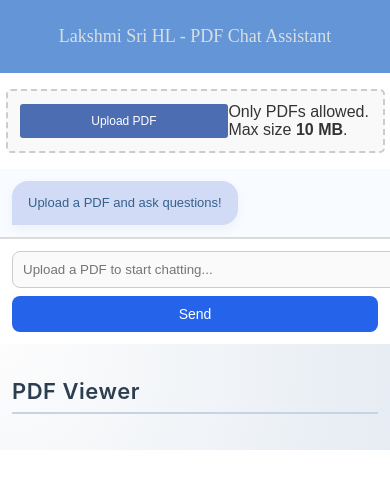
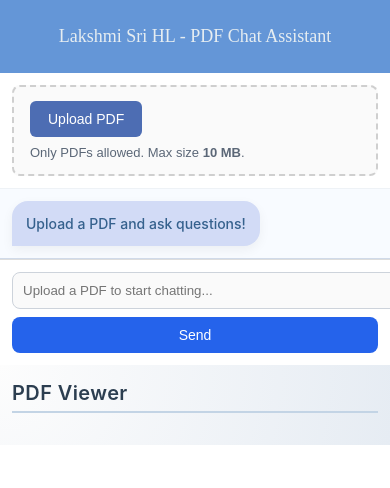
Before and after one commit to Lakshmisri24/pdf-notebook, a React (Create React App) app: page / in a window 390 px wide. Shown: the top 488 px of the page. Built offline with nearby package versions, Linux system fonts and the light colour scheme.

Commit message:
Update PdfChatApp.css

```diff
--- a/src/Component/PdfChatApp.css
+++ b/src/Component/PdfChatApp.css
@@ -1,4 +1,4 @@
-
+/* App shell */
 .pdf-chat-app {
   display: flex;
   flex-direction: column;
@@ -9,16 +9,16 @@
 }
 
 .pdf-chat-header {
-    display: flex;
-    justify-content: center;
-    align-items: center;
-  padding: 4px 12px;
+  display: flex;
+  justify-content: center;
+  align-items: center;
+  padding: 6px 12px;
   background: #6496d7;
-  color: rgb(216, 222, 225);
+  color: #e6edf1;
   font-size: 22px;
-  font-weight:lighter;
+  font-weight: 400;
   text-align: center;
-  font-family:cursive;
+  font-family: cursive;
 }
 
 .pdf-chat-main {
@@ -26,137 +26,96 @@
   flex: 1;
   overflow: hidden;
 }
-.pdf-viewer {
-  flex: 2;
-  background: radial-gradient(circle at top left, #fdfdfd, #e6ecf3);
-  border-right: 1px solid #d3dce6;
-  overflow-y: auto;
-  padding: 32px 24px;
-  border-radius: 16px;
-  box-shadow: 0 6px 20px rgba(0, 0, 0, 0.06);
-  font-family: 'Inter', 'Segoe UI', sans-serif;
-  transition: background 0.3s ease;
+
+/* Left: chat + controls */
+.chat-section {
+  flex: 1;
+  display: flex;
+  flex-direction: column;
+  background-color: #fff;
 }
 
-.pdf-viewer h2 {
-  font-size: 22px;
-  font-weight: 600;
-  color: #2c3e50;
-  margin-bottom: 20px;
-  border-bottom: 2px solid #c3d4e5;
-  padding-bottom: 8px;
-  letter-spacing: 0.5px;
-}
-
-
-.react-pdf__Page {
-  margin-bottom: 28px;
-  background: #ffffff;
-  border-radius: 12px;
-  box-shadow: 0 4px 14px rgba(0, 0, 0, 0.08);
-  padding: 16px;
-  transition: transform 0.2s ease, box-shadow 0.2s ease;
-}
-
-.react-pdf__Page:hover {
-  transform: scale(1.015);
-  box-shadow: 0 6px 18px rgba(0, 0, 0, 0.1);
-}
-
-
-.pdf-viewer::-webkit-scrollbar {
-  width: 10px;
-}
-
-.pdf-viewer::-webkit-scrollbar-track {
-  background: #f0f4f9;
-  border-radius: 10px;
-}
-
-.pdf-viewer::-webkit-scrollbar-thumb {
-  background-color: #a3bce2;
-  border-radius: 10px;
-  border: 2px solid #f0f4f9;
-}
-
-.react-pdf__Page {
-  animation: fadeInUp 0.4s ease-in-out;
-}
-
-
+/* Upload area */
 .pdf-upload-container {
   display: flex;
-  justify-content: center;
-  align-items: center;
-  height: 100px;
- padding-top: 10px;
-  border: 2px dashed #ccc;
-  border-radius: 5px;
-  background-color: #f9f9f9;
-  margin: 20px auto;
-  width: 300px;
+  flex-direction: column;
+  align-items: flex-start;
+  gap: 8px;
+  padding: 14px 16px;
+  margin: 16px;
+  border: 2px dashed #cfcfcf;
+  border-radius: 8px;
+  background: #fafafa;
 }
 
 .pdf-upload-btn {
-  display: flex;
- justify-content: start;
-
-  padding: 10px 22px;
+  display: inline-flex;
+  align-items: center;
+  justify-content: center;
+  padding: 10px 18px;
   background: #4d6db3;
   color: #fff;
-  width: 15%;
-  height: 15%;
-  border-radius: 3px;
+  border-radius: 6px;
   cursor: pointer;
-  font-size: 10px;
+  font-size: 14px;
   font-weight: 500;
-  transition: background 1.1s ease;
-  text-align: center;
- padding-bottom: 12px;
-  padding-top: 6px;
+  transition: background 0.2s ease;
+  user-select: none;
 }
-
 .pdf-upload-btn:hover {
   background: #1d57d5;
 }
 
+/* Caption BELOW the button */
+.pdf-upload-caption {
+  font-size: 13px;
+  color: #5b6777;
+}
+.pdf-upload-caption strong {
+  font-weight: 700;
+}
 
-.chat-section {
-  flex: 1;
-  display: flex;
-  flex-direction: column;
-background-color: white;
+/* Inline error banner under the caption */
+.error-banner {
+  margin-top: 2px;
+  padding: 8px 10px;
+  background: #fde8e8;
+  color: #9b1c1c;
+  border: 1px solid #f7c6c6;
+  border-radius: 6px;
+  font-size: 13px;
+}
 
-}
+/* Chat messages */
 .chat-messages {
   flex: 1;
-  padding: 20px;
+  padding: 16px;
   overflow-y: auto;
+  border-top: 1px solid #eef2f6;
   border-bottom: 1px solid #d0dae9;
   display: flex;
   flex-direction: column;
-  gap: 16px;
+  gap: 14px;
   background: #f8fbff;
   font-family: 'Inter', 'Segoe UI', sans-serif;
 }
 
 .chat-message {
-  padding: 12px 16px;
+  padding: 12px 14px;
   border-radius: 16px;
   max-width: 70%;
   box-shadow: 0 4px 12px rgba(0, 0, 0, 0.05);
   line-height: 1.5;
   font-size: 15px;
   word-wrap: break-word;
-  animation: fadeInUp 0.3s ease-in-out;
+  animation: fadeInUp 0.25s ease-in-out;
 }
 
 .chat-message.user {
   background: linear-gradient(to right, #4f8ef7, #2563eb);
-  color: white;
+  color: #fff;
   align-self: flex-end;
   border-bottom-right-radius: 0;
-
 }
 
 .chat-message.bot {
@@ -165,59 +124,126 @@ background-color: white;
   align-self: flex-start;
   border-bottom-left-radius: 0;
   font-weight: 520;
-  font-family:Arial, Helvetica, sans-serif ;
-  font-size: 13px;
+  font-size: 14px;
   display: flex;
   flex-direction: column;
-  height: auto;
- /* list-style-type: disc;  */
-}
-.chat-message.bot ul{
-    list-style-type: disc;
-    padding-left: 10px;
-    margin:6px 0;
-
-}
-.chat-message.bot p{
-    white-space: pre-line;
-}
-.chat-message.bot li{
-    margin-bottom: 3px;
-    line-height: 1.2;
 }
 
+/* keep \n as new lines for bot messages */
+.bot-text {
+  white-space: pre-line;
+}
 
+/* citations buttons inline under bot message */
+.citations {
+  margin-top: 8px;
+  display: flex;
+  gap: 8px;
+  flex-wrap: wrap;
+}
+.citation-link {
+  padding: 6px 10px;
+  background: #eef2ff;
+  color: #334155;
+  border: 1px solid #c7d2fe;
+  border-radius: 9999px;
+  font-size: 12px;
+  cursor: pointer;
+}
+.citation-link:hover { background: #e0e7ff; }
+.citation-link:disabled {
+  opacity: 0.6;
+  cursor: not-allowed;
+}
 
-
+/* Chat input */
 .chat-input {
   display: flex;
-  padding: 8px;
+  padding: 10px;
   background: #fff;
   border-top: 1px solid #ddd;
 }
-
 .chat-input input {
   flex: 1;
   padding: 10px;
-  border: 1px solid #ccc;
+  border: 1px solid #cdd3db;
   border-radius: 8px;
   outline: none;
 }
-
 .chat-input button {
   margin-left: 8px;
   padding: 10px 16px;
   background: #2563eb;
-  color: white;
+  color: #fff;
   border: none;
   border-radius: 8px;
   cursor: pointer;
   font-size: 14px;
 }
+.chat-input button:hover { background: #1e4bb8; }
 
-.chat-input button:hover {
-  background: #1e4bb8;
+/* Right: PDF viewer */
+.pdf-viewer {
+  flex: 2;
+  background: radial-gradient(circle at top left, #fdfdfd, #e6ecf3);
+  border-left: 1px solid #d3dce6;
+  overflow-y: auto;
+  padding: 28px 22px;
+  border-radius: 16px 0 0 16px;
+  box-shadow: 0 6px 20px rgba(0,0,0,0.06) inset;
+  font-family: 'Inter', 'Segoe UI', sans-serif;
 }
+
+.pdf-viewer h2 {
+  font-size: 20px;
+  font-weight: 600;
+  color: #2c3e50;
+  margin: 0 0 16px;
+  border-bottom: 2px solid #c3d4e5;
+  padding-bottom: 6px;
+  letter-spacing: 0.4px;
+}
+
+/* Each rendered page container (wrapper div in JSX) */
+.page-badge {
+  display: inline-block;
+  margin: 0 0 8px 2px;
+  padding: 2px 8px;
+  font-size: 12px;
+  color: #334155;
+  background: #e5edff;
+  border: 1px solid #c7d2fe;
+  border-radius: 9999px;
+}
+
+/* React-PDF page surface */
+.react-pdf__Page {
+  margin-bottom: 28px;
+  background: #ffffff;
+  border-radius: 12px;
+  box-shadow: 0 4px 14px rgba(0, 0, 0, 0.08);
+  padding: 12px;
+  transition: transform 0.2s ease, box-shadow 0.2s ease;
+  animation: fadeInUp 0.3s ease-in-out;
+}
+.react-pdf__Page:hover {
+  transform: scale(1.012);
+  box-shadow: 0 6px 18px rgba(0,0,0,0.10);
+}
+
+/* Nice scrollbars for viewer only */
+.pdf-viewer::-webkit-scrollbar { width: 10px; }
+.pdf-viewer::-webkit-scrollbar-track {
+  background: #f0f4f9;
+  border-radius: 10px;
+}
+.pdf-viewer::-webkit-scrollbar-thumb {
+  background-color: #a3bce2;
+  border-radius: 10px;
+  border: 2px solid #f0f4f9;
+}
+
+/* Loader */
 .pdf-loader {
   display: flex;
   flex-direction: column;
@@ -227,7 +253,6 @@ background-color: white;
   color: #2563eb;
   font-size: 16px;
 }
-
 .spinner {
   width: 40px;
   height: 40px;
@@ -238,24 +263,16 @@ background-color: white;
   margin-bottom: 12px;
 }
 
-@keyframes spin {
-  to {
-    transform: rotate(360deg);
-  }
-}
-.name{
-    color: blueviolet;
-    font-size: 14px;
-    font-weight: 500;
-    font-family: 'Segoe UI', Tahoma, Geneva, Verdana, sans-serif;
-    background-color: #6588d4;
+/* Micro animations */
+@keyframes spin { to { transform: rotate(360deg); } }
+@keyframes fadeInUp {
+  from { opacity: 0; transform: translateY(6px); }
+  to   { opacity: 1; transform: translateY(0); }
 }
 
-
+/* Mobile responsiveness */
 @media (max-width: 768px) {
-  .pdf-chat-app {
-    height: auto;
-  }
+  .pdf-chat-app { height: auto; }
 
   .pdf-chat-header {
     font-size: 18px;
@@ -263,128 +280,25 @@ background-color: white;
     text-align: center;
   }
 
-  .pdf-chat-main {
-    flex-direction: column;
-  }
+  .pdf-chat-main { flex-direction: column; }
 
   .pdf-viewer {
     flex: none;
     padding: 16px 12px;
-    border-right: none;
+    border-left: none;
     border-radius: 0;
     box-shadow: none;
   }
 
-  .pdf-upload-container {
-    width: 90%;
-    height: auto;
-    margin: 16px auto;
-    padding: 12px;
-  }
+  .pdf-upload-container { margin: 12px; }
 
-  .pdf-upload-btn {
-    width: 100%;
-    font-size: 12px;
-    padding: 10px;
-    justify-content: center;
-  }
+  .chat-messages { padding: 12px; gap: 12px; }
+  .chat-message { font-size: 14px; max-width: 90%; }
 
-  .chat-section {
-    flex: none;
-    width: 100%;
-  }
+  .chat-input { flex-direction: column; padding: 12px; }
+  .chat-input input { width: 100%; margin-bottom: 8px; }
+  .chat-input button { width: 100%; margin-left: 0; }
 
-  .chat-messages {
-    padding: 12px;
-    gap: 12px;
-  }
-
-  .chat-message {
-    font-size: 14px;
-    max-width: 90%;
-  }
-
-  .chat-input {
-    flex-direction: column;
-    padding: 12px;
-  }
-
-  .chat-input input {
-    width: 100%;
-    margin-bottom: 8px;
-  }
-
-  .chat-input button {
-    width: 100%;
-    margin-left: 0;
-  }
-
-  .pdf-loader {
-    height: 200px;
-    font-size: 14px;
-  }
-
-  .spinner {
-    width: 30px;
-    height: 30px;
-  }
-
-  .name {
-    font-size: 12px;
-  }
+  .pdf-loader { height: 220px; font-size: 14px; }
+  .spinner { width: 30px; height: 30px; }
 }
-
-
-/* Small helper note under the upload button */
-.pdf-upload-note {
-  font-size: 12px;
-  color: #666;
-  margin-top: 6px;
-}
-
-/* Styled container for each rendered PDF page */
-.pdf-page-wrap {
-  margin-bottom: 24px;
-  scroll-margin-top: 80px;
-  position: relative;
-  border-radius: 12px;
-  overflow: hidden;
-}
-
-/* Caption under each page */
-.pdf-page-caption {
-  text-align: center;
-  color: #666;
-  margin-top: 6px;
-  font-size: 12px;
-}
-
-/* Citations row under bot messages */
-.citations {
-  margin-top: 8px;
-  display: flex;
-  gap: 8px;
-  flex-wrap: wrap;
-}
-
-/* Clickable Page N chips */
-.citation-link {
-  background: #eef3ff;
-  color: #1f3e8a;
-  border: 1px solid #c9d6ff;
-  border-radius: 999px;
-  padding: 6px 10px;
-  font-size: 12px;
-  cursor: pointer;
-  transition: all 0.15s ease-in-out;
-}
-
-.citation-link:hover {
-  background: #dbe7ff;
-  border-color: #b8caff;
-}
-
-.citation-link:disabled {
-  opacity: 0.6;
-  cursor: not-allowed;
-}
```
